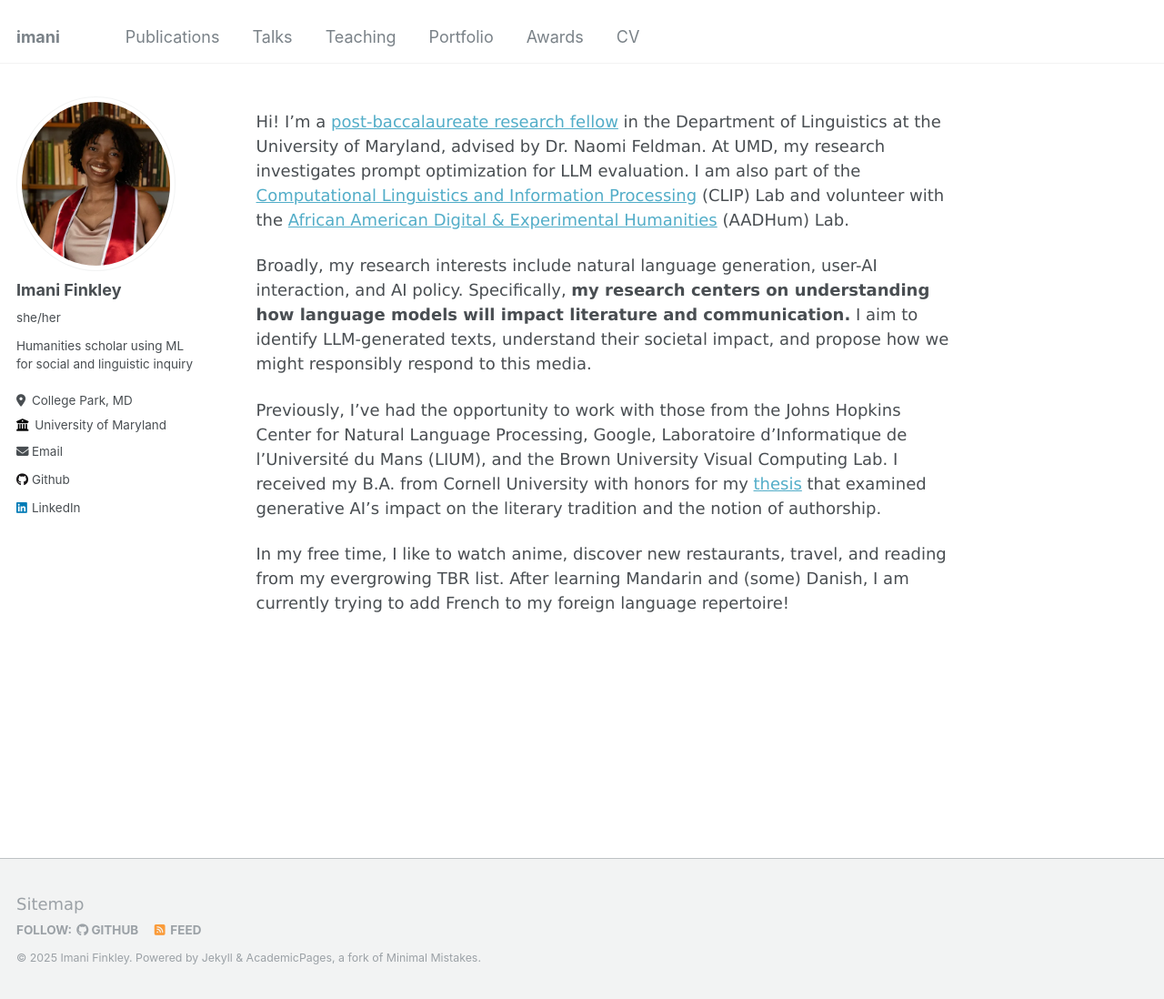
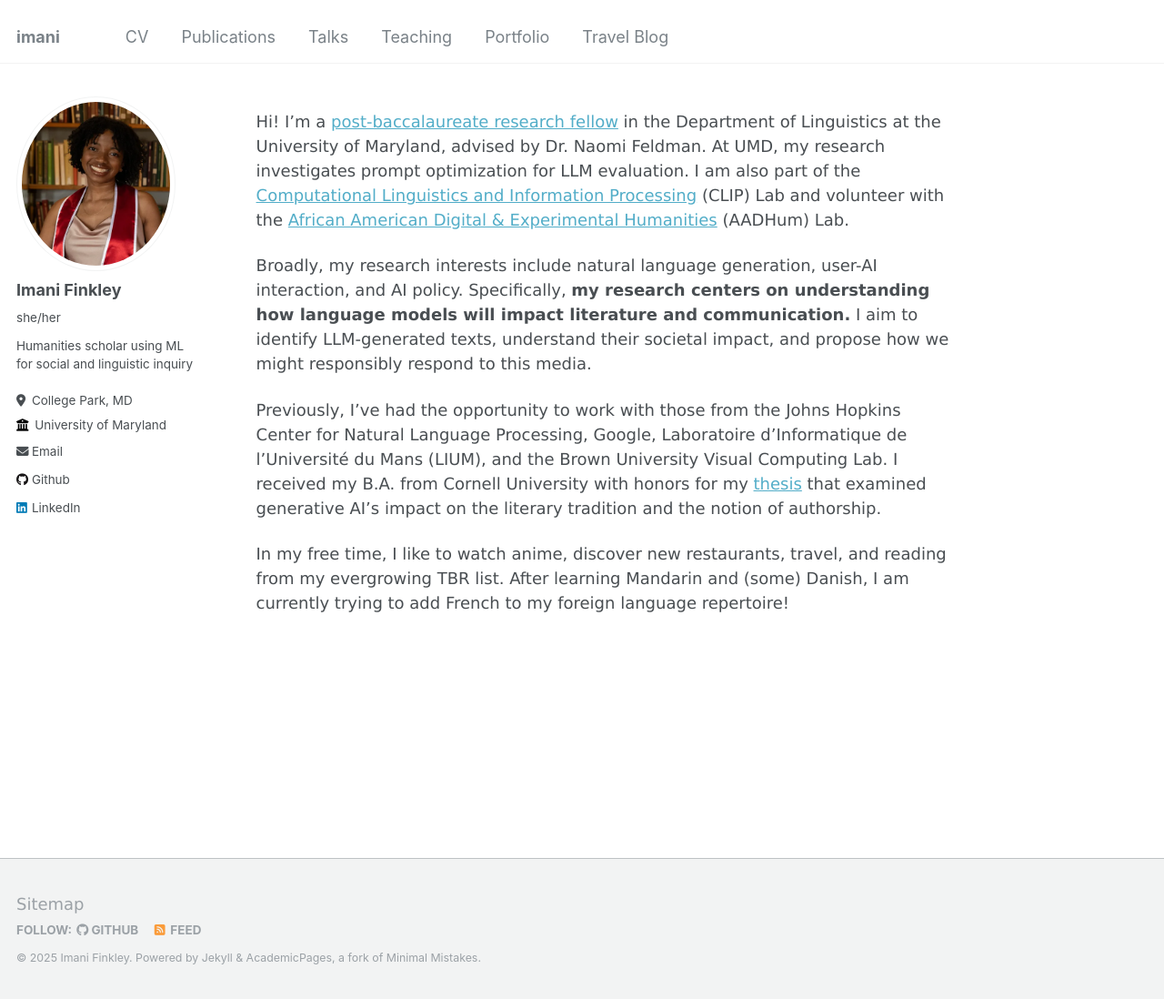
Before and after one commit to imanif/imanif.github.io, a Jekyll site: the page built from _pages/about.md, in a window 1280 px wide and 1098 px high. Shown: the whole window at 91% size. Built offline with Jekyll 4.4.1, drawn with Linux system fonts in a browser that asks for light colours.

Commit message:
change navigation page

```diff
--- a/_data/navigation.yml
+++ b/_data/navigation.yml
@@ -2,6 +2,8 @@
 main:
   # - title: "About"
   #  url: /about/
+  - title: "CV"
+    url: /files/Finkley_CV.pdf
 
   - title: "Publications"
     url: /publications/
@@ -15,11 +17,12 @@ main:
   - title: "Portfolio"
     url: /portfolio/
 
-  - title: "Awards"
-    url: /awards/
+  - title: "Travel Blog"
+    url: https://imaniintl.wordpress.com/
 
-  - title: "CV"
-    url: /files/Finkley_CV.pdf
+  # - title: "Awards"
+  #   url: /awards/
+
 
   # - title: "Guide"
   #   url: /markdown/
```
